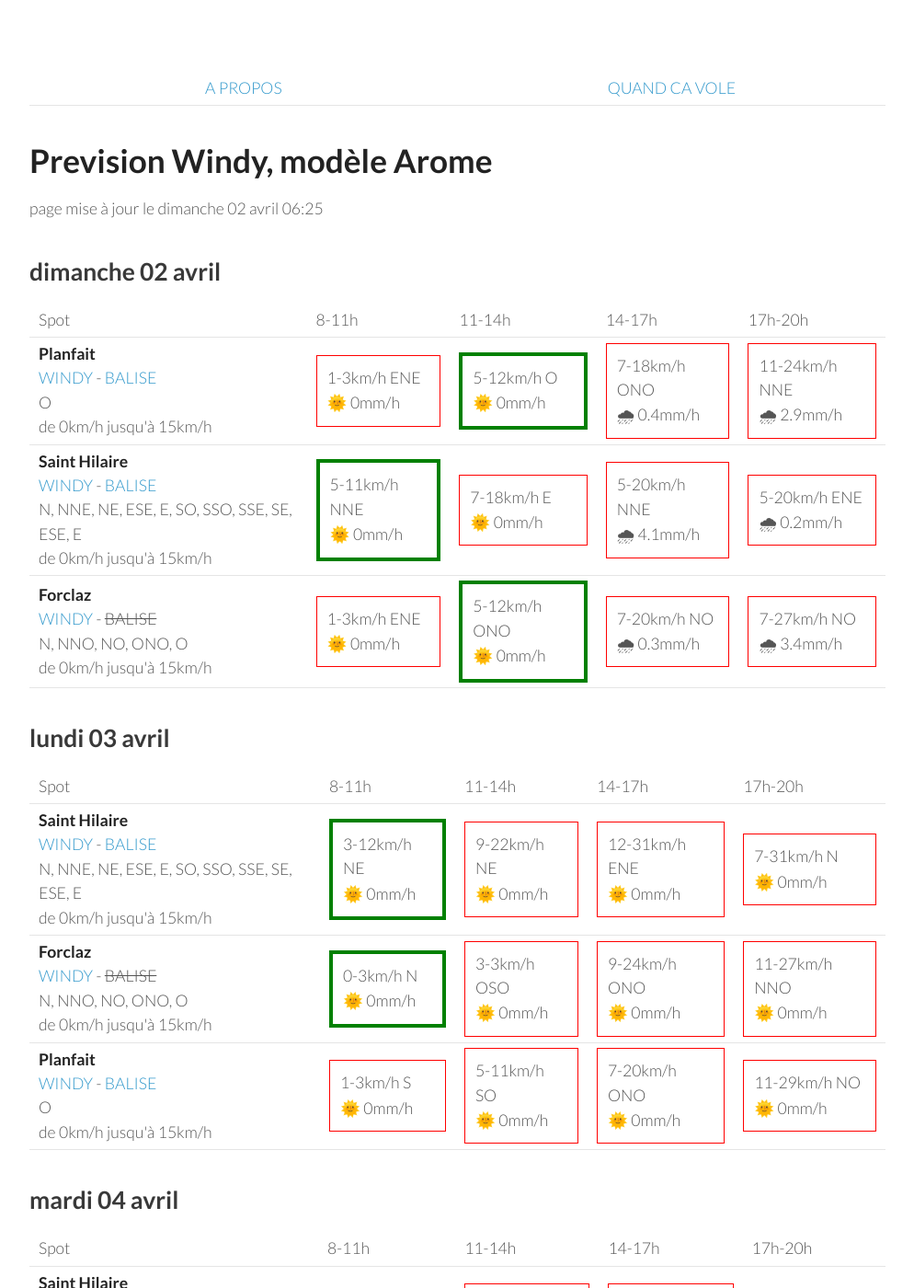
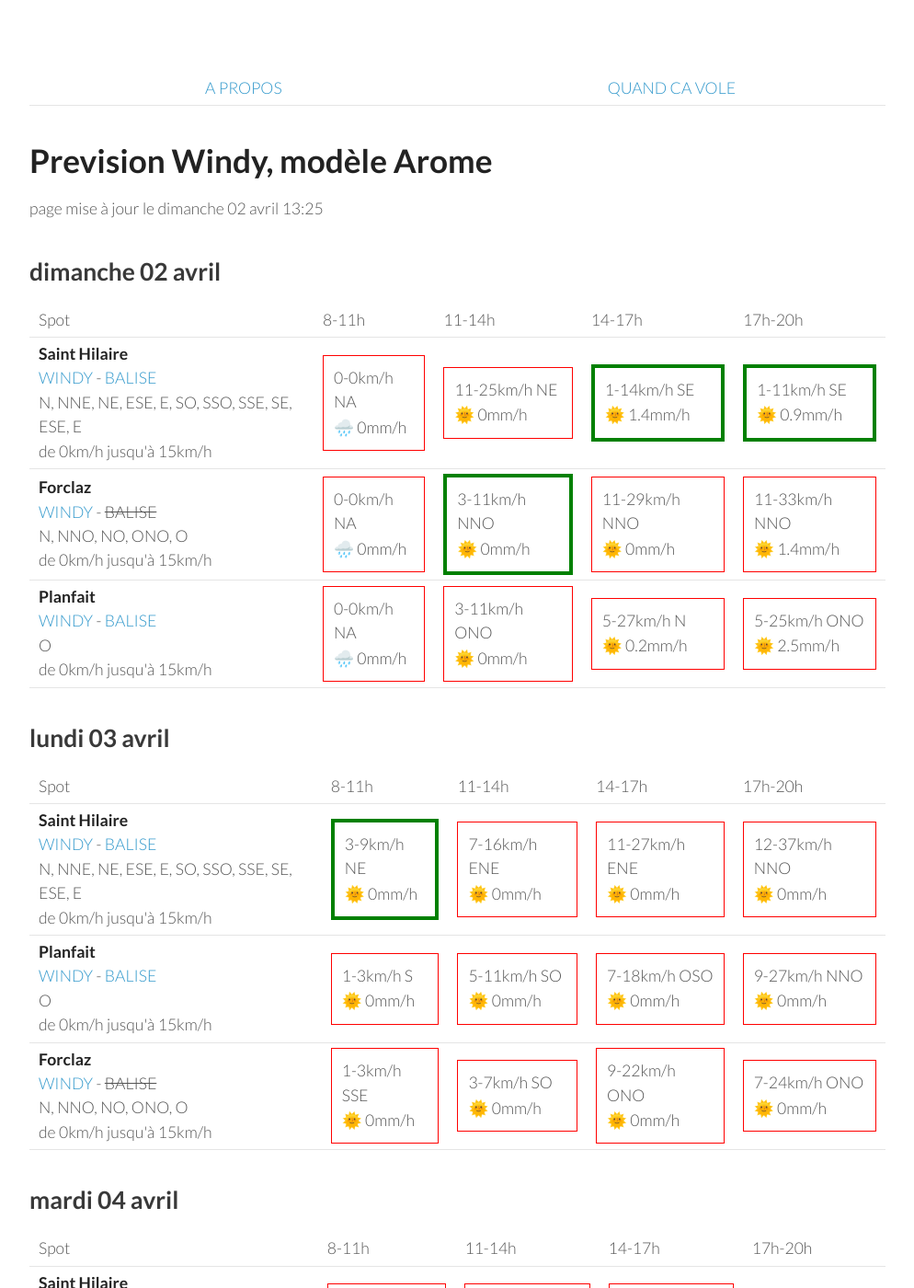
Before and after one commit to parapente-dans-le-nord/parapente-dans-le-nord.github.io, a Jekyll site: the page built from alpes_nord.markdown, in a window 1280 px wide and 1400 px high. Shown: the whole window at 92% size, without its empty margins (26-1020 px from the left). Built offline with Jekyll 4.4.1, drawn with Linux system fonts in a browser that asks for light colours; some of the changed text lies outside the part shown.

Commit message:
update index.markdown

```diff
--- a/alpes_nord.markdown
+++ b/alpes_nord.markdown
@@ -7,7 +7,7 @@ title:  "Tous les spots"
 {: .links}
 
 # Prevision Windy, modèle Arome
-page mise à jour le dimanche 02 avril 06:25
+page mise à jour le dimanche 02 avril 13:25
 
 ## dimanche 02 avril
 
@@ -22,33 +22,30 @@ page mise à jour le dimanche 02 avril 06:25
       <td>17h-20h</td>
     </tr>
 <tr>
-        <td><strong>Planfait</strong><br><a href="https://windy.com/45.853/6.223?45.415,6.223,8">WINDY</a> - <span class=""><a href="https://www.openwindmap.org/PP496">BALISE</a> </span><br> <span class="vent-favorable">O</span><br><span class="force-vent">de 0km/h jusqu'à 15km/h</span> </td>
-
-            <td><div class="not-flyable"><p>1-3km/h ENE</p><p>🌞 0mm/h</p></div></td>
-            <td><div class="flyable"><p>5-12km/h O</p><p>🌞 0mm/h</p></div></td>
-            <td><div class="not-flyable"><p>7-18km/h ONO</p><p>🌧 0.4mm/h</p></div></td>
-            <td><div class="not-flyable"><p>11-24km/h NNE</p><p>🌧 2.9mm/h</p></div></td>
-
-
-    </tr>
-<tr>
         <td><strong>Saint Hilaire</strong><br><a href="https://windy.com/45.307/5.888?45.087,5.889,9,m:eUFagkX">WINDY</a> - <span class=""><a href="http://www.balisemeteo.com/balise.php?idBalise=61">BALISE</a> </span><br> <span class="vent-favorable">N, NNE, NE, ESE, E, SO, SSO, SSE, SE, ESE, E</span><br><span class="force-vent">de 0km/h jusqu'à 15km/h</span> </td>
 
-            <td><div class="flyable"><p>5-11km/h NNE</p><p>🌞 0mm/h</p></div></td>
-            <td><div class="not-flyable"><p>7-18km/h E</p><p>🌞 0mm/h</p></div></td>
-            <td><div class="not-flyable"><p>5-20km/h NNE</p><p>🌧 4.1mm/h</p></div></td>
-            <td><div class="not-flyable"><p>5-20km/h ENE</p><p>🌧 0.2mm/h</p></div></td>
-
+            <td><div class="not-flyable"><p>0-0km/h NA</p><p>🌧️ 0mm/h</p></div></td>
+            <td><div class="not-flyable"><p>11-25km/h NE</p><p>🌞 0mm/h</p></div></td>
+            <td><div class="flyable"><p>1-14km/h SE</p><p>🌞 1.4mm/h</p></div></td>
+            <td><div class="flyable"><p>1-11km/h SE</p><p>🌞 0.9mm/h</p></div></td>
 
     </tr>
 <tr>
         <td><strong>Forclaz</strong><br><a href="https://windy.com/45.814/6.247?45.375,6.246,8,m:eVwaglz">WINDY</a> - <span class="no-balise"> BALISE </span><br> <span class="vent-favorable">N, NNO, NO, ONO, O</span><br><span class="force-vent">de 0km/h jusqu'à 15km/h</span> </td>
 
-            <td><div class="not-flyable"><p>1-3km/h ENE</p><p>🌞 0mm/h</p></div></td>
-            <td><div class="flyable"><p>5-12km/h ONO</p><p>🌞 0mm/h</p></div></td>
-            <td><div class="not-flyable"><p>7-20km/h NO</p><p>🌧 0.3mm/h</p></div></td>
-            <td><div class="not-flyable"><p>7-27km/h NO</p><p>🌧 3.4mm/h</p></div></td>
+            <td><div class="not-flyable"><p>0-0km/h NA</p><p>🌧️ 0mm/h</p></div></td>
+            <td><div class="flyable"><p>3-11km/h NNO</p><p>🌞 0mm/h</p></div></td>
+            <td><div class="not-flyable"><p>11-29km/h NNO</p><p>🌞 0mm/h</p></div></td>
+            <td><div class="not-flyable"><p>11-33km/h NNO</p><p>🌞 1.4mm/h</p></div></td>
 
+    </tr>
+<tr>
+        <td><strong>Planfait</strong><br><a href="https://windy.com/45.853/6.223?45.415,6.223,8">WINDY</a> - <span class=""><a href="https://www.openwindmap.org/PP496">BALISE</a> </span><br> <span class="vent-favorable">O</span><br><span class="force-vent">de 0km/h jusqu'à 15km/h</span> </td>
+
+            <td><div class="not-flyable"><p>0-0km/h NA</p><p>🌧️ 0mm/h</p></div></td>
+            <td><div class="not-flyable"><p>3-11km/h ONO</p><p>🌞 0mm/h</p></div></td>
+            <td><div class="not-flyable"><p>5-27km/h N</p><p>🌞 0.2mm/h</p></div></td>
+            <td><div class="not-flyable"><p>5-25km/h ONO</p><p>🌞 2.5mm/h</p></div></td>
 
     </tr>
 
@@ -70,20 +67,10 @@ page mise à jour le dimanche 02 avril 06:25
 <tr>
         <td><strong>Saint Hilaire</strong><br><a href="https://windy.com/45.307/5.888?45.087,5.889,9,m:eUFagkX">WINDY</a> - <span class=""><a href="http://www.balisemeteo.com/balise.php?idBalise=61">BALISE</a> </span><br> <span class="vent-favorable">N, NNE, NE, ESE, E, SO, SSO, SSE, SE, ESE, E</span><br><span class="force-vent">de 0km/h jusqu'à 15km/h</span> </td>
 
-            <td><div class="flyable"><p>3-12km/h NE</p><p>🌞 0mm/h</p></div></td>
-            <td><div class="not-flyable"><p>9-22km/h NE</p><p>🌞 0mm/h</p></div></td>
-            <td><div class="not-flyable"><p>12-31km/h ENE</p><p>🌞 0mm/h</p></div></td>
-            <td><div class="not-flyable"><p>7-31km/h N</p><p>🌞 0mm/h</p></div></td>
-
-
-    </tr>
-<tr>
-        <td><strong>Forclaz</strong><br><a href="https://windy.com/45.814/6.247?45.375,6.246,8,m:eVwaglz">WINDY</a> - <span class="no-balise"> BALISE </span><br> <span class="vent-favorable">N, NNO, NO, ONO, O</span><br><span class="force-vent">de 0km/h jusqu'à 15km/h</span> </td>
-
-            <td><div class="flyable"><p>0-3km/h N</p><p>🌞 0mm/h</p></div></td>
-            <td><div class="not-flyable"><p>3-3km/h OSO</p><p>🌞 0mm/h</p></div></td>
-            <td><div class="not-flyable"><p>9-24km/h ONO</p><p>🌞 0mm/h</p></div></td>
-            <td><div class="not-flyable"><p>11-27km/h NNO</p><p>🌞 0mm/h</p></div></td>
+            <td><div class="flyable"><p>3-9km/h NE</p><p>🌞 0mm/h</p></div></td>
+            <td><div class="not-flyable"><p>7-16km/h ENE</p><p>🌞 0mm/h</p></div></td>
+            <td><div class="not-flyable"><p>11-27km/h ENE</p><p>🌞 0mm/h</p></div></td>
+            <td><div class="not-flyable"><p>12-37km/h NNO</p><p>🌞 0mm/h</p></div></td>
 
 
     </tr>
@@ -92,8 +79,18 @@ page mise à jour le dimanche 02 avril 06:25
 
             <td><div class="not-flyable"><p>1-3km/h S</p><p>🌞 0mm/h</p></div></td>
             <td><div class="not-flyable"><p>5-11km/h SO</p><p>🌞 0mm/h</p></div></td>
-            <td><div class="not-flyable"><p>7-20km/h ONO</p><p>🌞 0mm/h</p></div></td>
-            <td><div class="not-flyable"><p>11-29km/h NO</p><p>🌞 0mm/h</p></div></td>
+            <td><div class="not-flyable"><p>7-18km/h OSO</p><p>🌞 0mm/h</p></div></td>
+            <td><div class="not-flyable"><p>9-27km/h NNO</p><p>🌞 0mm/h</p></div></td>
+
+
+    </tr>
+<tr>
+        <td><strong>Forclaz</strong><br><a href="https://windy.com/45.814/6.247?45.375,6.246,8,m:eVwaglz">WINDY</a> - <span class="no-balise"> BALISE </span><br> <span class="vent-favorable">N, NNO, NO, ONO, O</span><br><span class="force-vent">de 0km/h jusqu'à 15km/h</span> </td>
+
+            <td><div class="not-flyable"><p>1-3km/h SSE</p><p>🌞 0mm/h</p></div></td>
+            <td><div class="not-flyable"><p>3-7km/h SO</p><p>🌞 0mm/h</p></div></td>
+            <td><div class="not-flyable"><p>9-22km/h ONO</p><p>🌞 0mm/h</p></div></td>
+            <td><div class="not-flyable"><p>7-24km/h ONO</p><p>🌞 0mm/h</p></div></td>
 
 
     </tr>
@@ -116,30 +113,30 @@ page mise à jour le dimanche 02 avril 06:25
 <tr>
         <td><strong>Saint Hilaire</strong><br><a href="https://windy.com/45.307/5.888?45.087,5.889,9,m:eUFagkX">WINDY</a> - <span class=""><a href="http://www.balisemeteo.com/balise.php?idBalise=61">BALISE</a> </span><br> <span class="vent-favorable">N, NNE, NE, ESE, E, SO, SSO, SSE, SE, ESE, E</span><br><span class="force-vent">de 0km/h jusqu'à 15km/h</span> </td>
 
-            <td><div class="flyable"><p>1-12km/h E</p><p>🌞 0mm/h</p></div></td>
-            <td><div class="not-flyable"><p>3-22km/h NNO</p><p>🌞 0mm/h</p></div></td>
-            <td><div class="not-flyable"><p>9-44km/h NNO</p><p>🌞 0mm/h</p></div></td>
-            <td><div class="not-flyable"><p>9-46km/h N</p><p>🌞 0mm/h</p></div></td>
+            <td><div class="not-flyable"><p>0-11km/h ENE</p><p>🌞 0mm/h</p></div></td>
+            <td><div class="not-flyable"><p>3-20km/h ONO</p><p>🌞 0mm/h</p></div></td>
+            <td><div class="not-flyable"><p>7-38km/h NNO</p><p>🌞 0mm/h</p></div></td>
+            <td><div class="not-flyable"><p>9-50km/h N</p><p>🌞 0mm/h</p></div></td>
 
 
     </tr>
 <tr>
         <td><strong>Planfait</strong><br><a href="https://windy.com/45.853/6.223?45.415,6.223,8">WINDY</a> - <span class=""><a href="https://www.openwindmap.org/PP496">BALISE</a> </span><br> <span class="vent-favorable">O</span><br><span class="force-vent">de 0km/h jusqu'à 15km/h</span> </td>
 
-            <td><div class="not-flyable"><p>0-14km/h S</p><p>🌞 0mm/h</p></div></td>
-            <td><div class="not-flyable"><p>5-22km/h NO</p><p>🌞 0mm/h</p></div></td>
-            <td><div class="not-flyable"><p>9-37km/h NO</p><p>🌞 0mm/h</p></div></td>
-            <td><div class="not-flyable"><p>9-37km/h NNO</p><p>🌞 0mm/h</p></div></td>
+            <td><div class="not-flyable"><p>0-14km/h SSO</p><p>🌞 0mm/h</p></div></td>
+            <td><div class="not-flyable"><p>5-20km/h ONO</p><p>🌞 0mm/h</p></div></td>
+            <td><div class="not-flyable"><p>9-33km/h NO</p><p>🌞 0mm/h</p></div></td>
+            <td><div class="not-flyable"><p>9-38km/h NNO</p><p>🌞 0mm/h</p></div></td>
 
 
     </tr>
 <tr>
         <td><strong>Forclaz</strong><br><a href="https://windy.com/45.814/6.247?45.375,6.246,8,m:eVwaglz">WINDY</a> - <span class="no-balise"> BALISE </span><br> <span class="vent-favorable">N, NNO, NO, ONO, O</span><br><span class="force-vent">de 0km/h jusqu'à 15km/h</span> </td>
 
-            <td><div class="not-flyable"><p>1-12km/h SSO</p><p>🌞 0mm/h</p></div></td>
-            <td><div class="not-flyable"><p>5-20km/h ONO</p><p>🌞 0mm/h</p></div></td>
-            <td><div class="not-flyable"><p>9-37km/h ONO</p><p>🌞 0mm/h</p></div></td>
-            <td><div class="not-flyable"><p>7-37km/h NO</p><p>🌞 0mm/h</p></div></td>
+            <td><div class="not-flyable"><p>1-12km/h SO</p><p>🌞 0mm/h</p></div></td>
+            <td><div class="not-flyable"><p>5-18km/h O</p><p>🌞 0mm/h</p></div></td>
+            <td><div class="not-flyable"><p>9-33km/h ONO</p><p>🌞 0mm/h</p></div></td>
+            <td><div class="not-flyable"><p>7-38km/h NO</p><p>🌞 0mm/h</p></div></td>
 
 
     </tr>
@@ -162,30 +159,30 @@ page mise à jour le dimanche 02 avril 06:25
 <tr>
         <td><strong>Saint Hilaire</strong><br><a href="https://windy.com/45.307/5.888?45.087,5.889,9,m:eUFagkX">WINDY</a> - <span class=""><a href="http://www.balisemeteo.com/balise.php?idBalise=61">BALISE</a> </span><br> <span class="vent-favorable">N, NNE, NE, ESE, E, SO, SSO, SSE, SE, ESE, E</span><br><span class="force-vent">de 0km/h jusqu'à 15km/h</span> </td>
 
-            <td><div class="not-flyable"><p>3-29km/h ENE</p><p>🌞 0mm/h</p></div></td>
-            <td><div class="not-flyable"><p>5-33km/h NNO</p><p>🌞 0mm/h</p></div></td>
-            <td><div class="not-flyable"><p>7-40km/h N</p><p>🌞 0mm/h</p></div></td>
-            <td><div class="not-flyable"><p>7-46km/h NNE</p><p>🌞 0mm/h</p></div></td>
+            <td><div class="not-flyable"><p>3-31km/h NNE</p><p>🌞 0mm/h</p></div></td>
+            <td><div class="not-flyable"><p>5-35km/h NNO</p><p>🌞 0mm/h</p></div></td>
+            <td><div class="not-flyable"><p>9-44km/h NNO</p><p>🌞 0mm/h</p></div></td>
+            <td><div class="not-flyable"><p>9-48km/h N</p><p>🌞 0mm/h</p></div></td>
 
 
     </tr>
 <tr>
         <td><strong>Planfait</strong><br><a href="https://windy.com/45.853/6.223?45.415,6.223,8">WINDY</a> - <span class=""><a href="https://www.openwindmap.org/PP496">BALISE</a> </span><br> <span class="vent-favorable">O</span><br><span class="force-vent">de 0km/h jusqu'à 15km/h</span> </td>
 
-            <td><div class="not-flyable"><p>0-16km/h SSE</p><p>🌞 0mm/h</p></div></td>
-            <td><div class="not-flyable"><p>5-24km/h ONO</p><p>🌞 0mm/h</p></div></td>
-            <td><div class="not-flyable"><p>9-38km/h NO</p><p>🌞 0mm/h</p></div></td>
-            <td><div class="not-flyable"><p>11-42km/h NNO</p><p>🌞 0mm/h</p></div></td>
+            <td><div class="not-flyable"><p>1-14km/h ESE</p><p>🌞 0mm/h</p></div></td>
+            <td><div class="not-flyable"><p>5-25km/h NO</p><p>🌞 0mm/h</p></div></td>
+            <td><div class="not-flyable"><p>9-40km/h NO</p><p>🌞 0mm/h</p></div></td>
+            <td><div class="not-flyable"><p>9-40km/h NNO</p><p>🌞 0mm/h</p></div></td>
 
 
     </tr>
 <tr>
         <td><strong>Forclaz</strong><br><a href="https://windy.com/45.814/6.247?45.375,6.246,8,m:eVwaglz">WINDY</a> - <span class="no-balise"> BALISE </span><br> <span class="vent-favorable">N, NNO, NO, ONO, O</span><br><span class="force-vent">de 0km/h jusqu'à 15km/h</span> </td>
 
-            <td><div class="not-flyable"><p>1-16km/h SO</p><p>🌞 0mm/h</p></div></td>
-            <td><div class="not-flyable"><p>5-24km/h ONO</p><p>🌞 0mm/h</p></div></td>
-            <td><div class="not-flyable"><p>9-38km/h NO</p><p>🌞 0mm/h</p></div></td>
-            <td><div class="not-flyable"><p>11-42km/h NNO</p><p>🌞 0mm/h</p></div></td>
+            <td><div class="not-flyable"><p>1-14km/h S</p><p>🌞 0mm/h</p></div></td>
+            <td><div class="not-flyable"><p>5-25km/h ONO</p><p>🌞 0mm/h</p></div></td>
+            <td><div class="not-flyable"><p>11-42km/h NO</p><p>🌞 0mm/h</p></div></td>
+            <td><div class="not-flyable"><p>9-42km/h NO</p><p>🌞 0mm/h</p></div></td>
 
 
     </tr>
@@ -208,30 +205,30 @@ page mise à jour le dimanche 02 avril 06:25
 <tr>
         <td><strong>Saint Hilaire</strong><br><a href="https://windy.com/45.307/5.888?45.087,5.889,9,m:eUFagkX">WINDY</a> - <span class=""><a href="http://www.balisemeteo.com/balise.php?idBalise=61">BALISE</a> </span><br> <span class="vent-favorable">N, NNE, NE, ESE, E, SO, SSO, SSE, SE, ESE, E</span><br><span class="force-vent">de 0km/h jusqu'à 15km/h</span> </td>
 
-            <td><div class="not-flyable"><p>3-33km/h ENE</p><p>🌞 0mm/h</p></div></td>
-            <td><div class="not-flyable"><p>5-37km/h NNO</p><p>🌞 0mm/h</p></div></td>
-            <td><div class="not-flyable"><p>7-44km/h N</p><p>🌞 0mm/h</p></div></td>
-            <td><div class="not-flyable"><p>7-48km/h N</p><p>🌞 0mm/h</p></div></td>
+            <td><div class="not-flyable"><p>3-29km/h E</p><p>🌞 0mm/h</p></div></td>
+            <td><div class="not-flyable"><p>5-35km/h N</p><p>🌞 0mm/h</p></div></td>
+            <td><div class="not-flyable"><p>7-38km/h NNO</p><p>🌞 0mm/h</p></div></td>
+            <td><div class="not-flyable"><p>7-38km/h NNO</p><p>🌞 0mm/h</p></div></td>
 
 
     </tr>
 <tr>
         <td><strong>Planfait</strong><br><a href="https://windy.com/45.853/6.223?45.415,6.223,8">WINDY</a> - <span class=""><a href="https://www.openwindmap.org/PP496">BALISE</a> </span><br> <span class="vent-favorable">O</span><br><span class="force-vent">de 0km/h jusqu'à 15km/h</span> </td>
 
-            <td><div class="not-flyable"><p>3-18km/h E</p><p>🌞 0mm/h</p></div></td>
+            <td><div class="not-flyable"><p>1-14km/h E</p><p>🌞 0mm/h</p></div></td>
             <td><div class="not-flyable"><p>5-24km/h ONO</p><p>🌞 0mm/h</p></div></td>
-            <td><div class="not-flyable"><p>9-37km/h NO</p><p>🌞 0mm/h</p></div></td>
-            <td><div class="not-flyable"><p>9-40km/h N</p><p>🌞 0mm/h</p></div></td>
+            <td><div class="not-flyable"><p>7-29km/h NO</p><p>🌞 0mm/h</p></div></td>
+            <td><div class="not-flyable"><p>7-31km/h NNO</p><p>🌞 0mm/h</p></div></td>
 
 
     </tr>
 <tr>
         <td><strong>Forclaz</strong><br><a href="https://windy.com/45.814/6.247?45.375,6.246,8,m:eVwaglz">WINDY</a> - <span class="no-balise"> BALISE </span><br> <span class="vent-favorable">N, NNO, NO, ONO, O</span><br><span class="force-vent">de 0km/h jusqu'à 15km/h</span> </td>
 
-            <td><div class="not-flyable"><p>3-18km/h ESE</p><p>🌞 0mm/h</p></div></td>
-            <td><div class="not-flyable"><p>5-24km/h ONO</p><p>🌞 0mm/h</p></div></td>
-            <td><div class="not-flyable"><p>9-37km/h NO</p><p>🌞 0mm/h</p></div></td>
-            <td><div class="not-flyable"><p>9-40km/h NNO</p><p>🌞 0mm/h</p></div></td>
+            <td><div class="not-flyable"><p>1-12km/h E</p><p>🌞 0mm/h</p></div></td>
+            <td><div class="not-flyable"><p>5-22km/h ONO</p><p>🌞 0mm/h</p></div></td>
+            <td><div class="not-flyable"><p>7-31km/h NO</p><p>🌞 0mm/h</p></div></td>
+            <td><div class="not-flyable"><p>7-33km/h NNO</p><p>🌞 0mm/h</p></div></td>
 
 
     </tr>
@@ -239,3 +236,49 @@ page mise à jour le dimanche 02 avril 06:25
 </tbody>
 </table>
 {:/}
+## vendredi 07 avril
+
+{::nomarkdown}
+<table>
+  <tbody>
+    <tr>
+      <td>Spot</td>
+      <td>8-11h</td>
+      <td>11-14h</td>
+      <td>14-17h</td>
+      <td>17h-20h</td>
+    </tr>
+<tr>
+        <td><strong>Planfait</strong><br><a href="https://windy.com/45.853/6.223?45.415,6.223,8">WINDY</a> - <span class=""><a href="https://www.openwindmap.org/PP496">BALISE</a> </span><br> <span class="vent-favorable">O</span><br><span class="force-vent">de 0km/h jusqu'à 15km/h</span> </td>
+
+            <td><div class="not-flyable"><p>3-12km/h E</p><p>🌞 0mm/h</p></div></td>
+            <td><div class="not-flyable"><p>5-20km/h ONO</p><p>🌞 0mm/h</p></div></td>
+            <td><div class="not-flyable"><p>7-29km/h ONO</p><p>🌞 0mm/h</p></div></td>
+            <td><div class="not-flyable"><p>9-31km/h NO</p><p>🌞 0mm/h</p></div></td>
+
+
+    </tr>
+<tr>
+        <td><strong>Saint Hilaire</strong><br><a href="https://windy.com/45.307/5.888?45.087,5.889,9,m:eUFagkX">WINDY</a> - <span class=""><a href="http://www.balisemeteo.com/balise.php?idBalise=61">BALISE</a> </span><br> <span class="vent-favorable">N, NNE, NE, ESE, E, SO, SSO, SSE, SE, ESE, E</span><br><span class="force-vent">de 0km/h jusqu'à 15km/h</span> </td>
+
+            <td><div class="not-flyable"><p>1-18km/h ENE</p><p>🌞 0mm/h</p></div></td>
+            <td><div class="not-flyable"><p>3-22km/h ONO</p><p>🌞 0mm/h</p></div></td>
+            <td><div class="not-flyable"><p>5-33km/h ONO</p><p>🌞 0mm/h</p></div></td>
+            <td><div class="not-flyable"><p>5-35km/h NNO</p><p>🌞 0mm/h</p></div></td>
+
+
+    </tr>
+<tr>
+        <td><strong>Forclaz</strong><br><a href="https://windy.com/45.814/6.247?45.375,6.246,8,m:eVwaglz">WINDY</a> - <span class="no-balise"> BALISE </span><br> <span class="vent-favorable">N, NNO, NO, ONO, O</span><br><span class="force-vent">de 0km/h jusqu'à 15km/h</span> </td>
+
+            <td><div class="not-flyable"><p>3-12km/h ESE</p><p>🌞 0mm/h</p></div></td>
+            <td><div class="not-flyable"><p>3-20km/h O</p><p>🌞 0mm/h</p></div></td>
+            <td><div class="not-flyable"><p>7-29km/h ONO</p><p>🌞 0mm/h</p></div></td>
+            <td><div class="not-flyable"><p>9-31km/h NO</p><p>🌞 0mm/h</p></div></td>
+
+
+    </tr>
+
+</tbody>
+</table>
+{:/}
```
